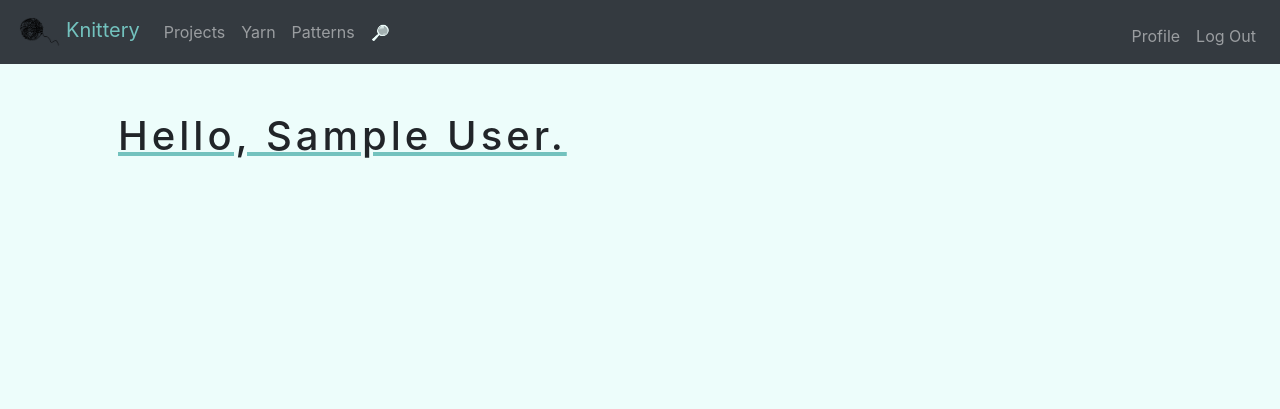
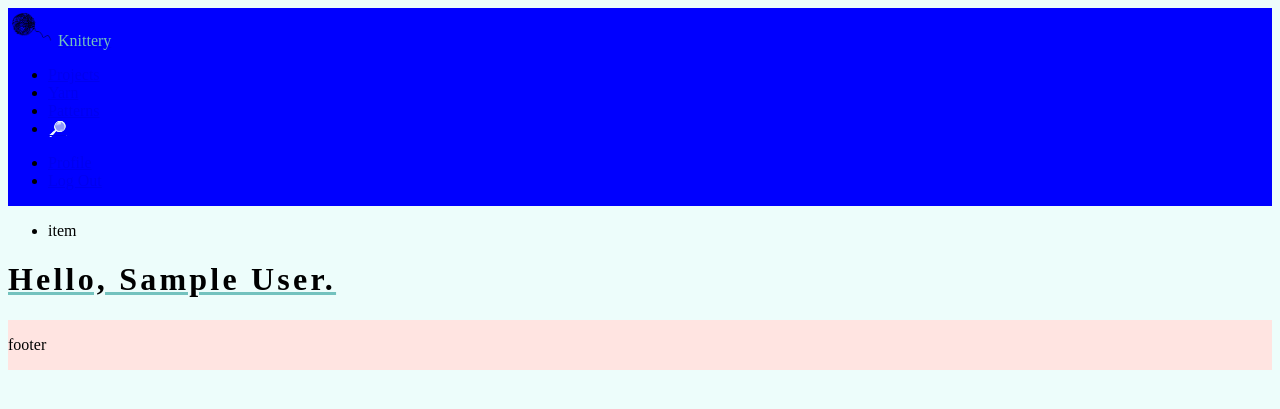
Before and after one commit to graceolivia/Knittery-Social-Media-Site, a Flask app: page / in a window 1280 px wide. Shown: the top 409 px of the page. Run offline with Flask 2, Linux system fonts and the light colour scheme; the visitor is signed in with stand-in values (Sample User, id 1); some libraries are stand-ins or nearby versions.

Commit message:
working on new css layout

```diff
--- /dev/null
+++ b/static/styles.1.css
@@ -0,0 +1,115 @@
+.container{
+    display: grid;
+    grid-template-columns: 1fr 1fr 1fr 1fr;
+    grid-template-rows: 50px 1fr 50px;
+    grid-template-areas:
+    "header header header header"
+    "sidebar content content content"
+    "footer  footer  footer footer";
+}
+
+.header{
+    grid-area: header;
+    background-color:blue;
+    display:flex;
+    justify-content: space-between;
+}
+
+.footer{
+    grid-area: footer;
+    background-color: mistyrose;
+    display:flex;
+}
+
+.content{
+    grid-area: content;
+}
+
+.sidebar{
+    grid-area: sidebar;
+}
+
+.alert{
+    background-color:red;
+}
+
+
+.navbar {
+    opacity: 0.8;
+    transition: opacity 1s;
+
+}
+
+.navbar:hover {
+    opacity: 1;
+
+}
+
+body {
+     background-color: #EDFDFB;
+}
+
+.card {display:inline-block;}
+
+.nav-item:hover{
+    background-color: #67737e;
+    color: #0b0d0e;
+}
+
+.typewriter {
+  overflow: hidden;
+  white-space: nowrap;
+  text-decoration: underline #73C2BE;
+  letter-spacing: .1em;
+  animation:
+    typing 3.5s steps(40, end),
+    blink-caret .75s step-end infinite;
+}
+
+
+@keyframes typing {
+  from { width: 0 }
+  to { width: 100% }
+}
+
+.icon {
+
+}
+
+.yarnbig {
+    	color: transparent;
+    	background: rgb(206,183,237);
+background: linear-gradient(90deg, rgba(206,183,237,1) 2%, rgba(238,174,202,1) 44%, rgba(220,221,182,1) 62%, rgba(206,183,237,1) 100%);
+       background-clip: text;
+        -webkit-background-clip: text;
+      font-size: 100px;
+       }
+
+.staricon {
+    color: transparent;
+           background: yellow;
+       background-clip: text;
+        -webkit-background-clip: text;
+    font-size: 60px;
+
+}
+
+.sitelogo {
+      border-radius: 50%;
+  -webkit-transition: -webkit-transform .8s ease-in-out;
+          transition:         transform .8s ease-in-out;
+}
+
+.sitelogo:hover {
+      -webkit-transform: rotate(360deg);
+          transform: rotate(360deg);
+}
+
+.searchicon {
+        color: transparent;
+           background: #EDFDFB;
+       background-clip: text;
+        -webkit-background-clip: text;
+    font-size: 15px;
+
+}
--- a/templates/index.html
+++ b/templates/index.html
@@ -1,4 +1,4 @@
-{% extends "layout.html" %}
+{% extends "layout.1.html" %}
 
 {% block title %}
 Welcome.
--- /dev/null
+++ b/templates/layout.1.html
@@ -0,0 +1,72 @@
+<!DOCTYPE html>
+<html lang="en">
+<head>
+	<!-- documentation at http://getbootstrap.com/docs/4.1/, alternative themes at https://bootswatch.com/ -->
+
+        <link href="/static/styles.1.css" rel="stylesheet">
+
+<nav class="header">
+
+	<title>Knittery: {% block title %}{% endblock %}</title>
+</head>
+<body>
+  <div id="container">
+
+  <a href="/"><img src="/static/logo.png" width="50" class="sitelogo"><span style="color:#73C2BE;">Knittery</span></a>
+
+
+    <ul>
+  {% if session.user %}
+      <li>
+        <a href="/projects">Projects</a>
+      </li>
+        <li>
+        <a href="/yarn">Yarn</a>
+      </li>
+      <li>
+        <a href="/patterns">Patterns</a>
+      </li>
+        <li>
+        <a href="/search"><span class="icon searchicon">🔎</span></a>
+      </li>
+{% else %}
+    {% endif %}
+    </ul>
+    <ul>
+        {% if session.user %}
+        <li><a href="/profile">Profile</a></li>
+        <li><a  href="/logout">Log Out</a></li>
+        {% else %}
+        <li><a href="/register">Register</a></li>
+        <li><a href="/login">Log In</a></li>
+        {% endif %}
+    </ul>
+
+</nav>
+<div class="sidebar">
+  <ul><li>item</li></ul>
+</div>
+{% with messages = get_flashed_messages() %}
+  {% if messages %}
+    <ul class=flashes>
+    {% for message in messages %}
+                <div class="alert" role="alert">
+                    {{ message}}
+                      <button type="button" class="close" data-dismiss="alert" aria-label="Close">
+    Close
+  </button>
+    </div>
+    {% endfor %}
+    </ul>
+  {% endif %}
+{% endwith %}
+	<main>
+	  <div class="content">
+		{% block main %}{% endblock %}
+		</div>
+	</main>
+	<div class="footer">
+	  <p>footer</p>
+</div>
+</body>
+</html>
```
